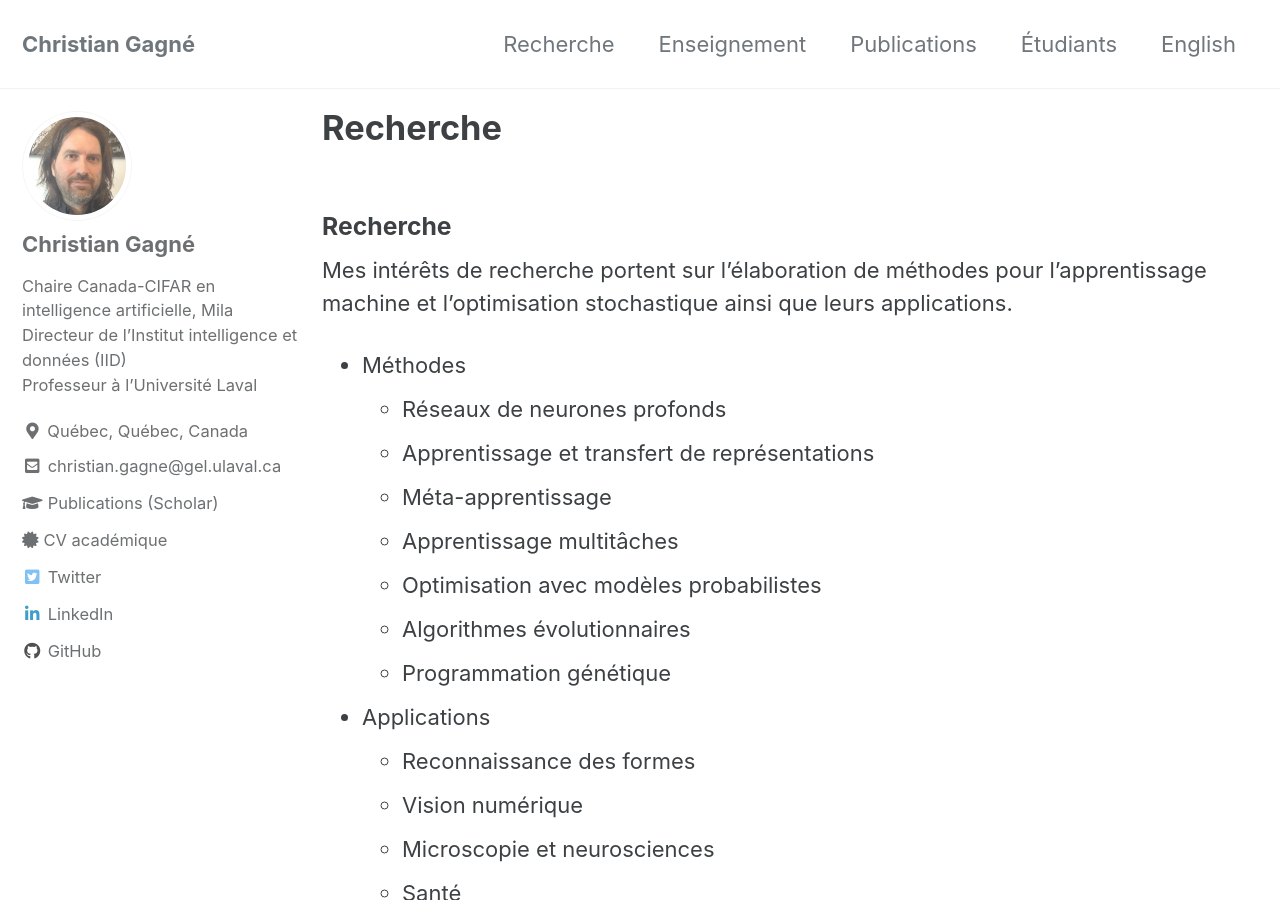
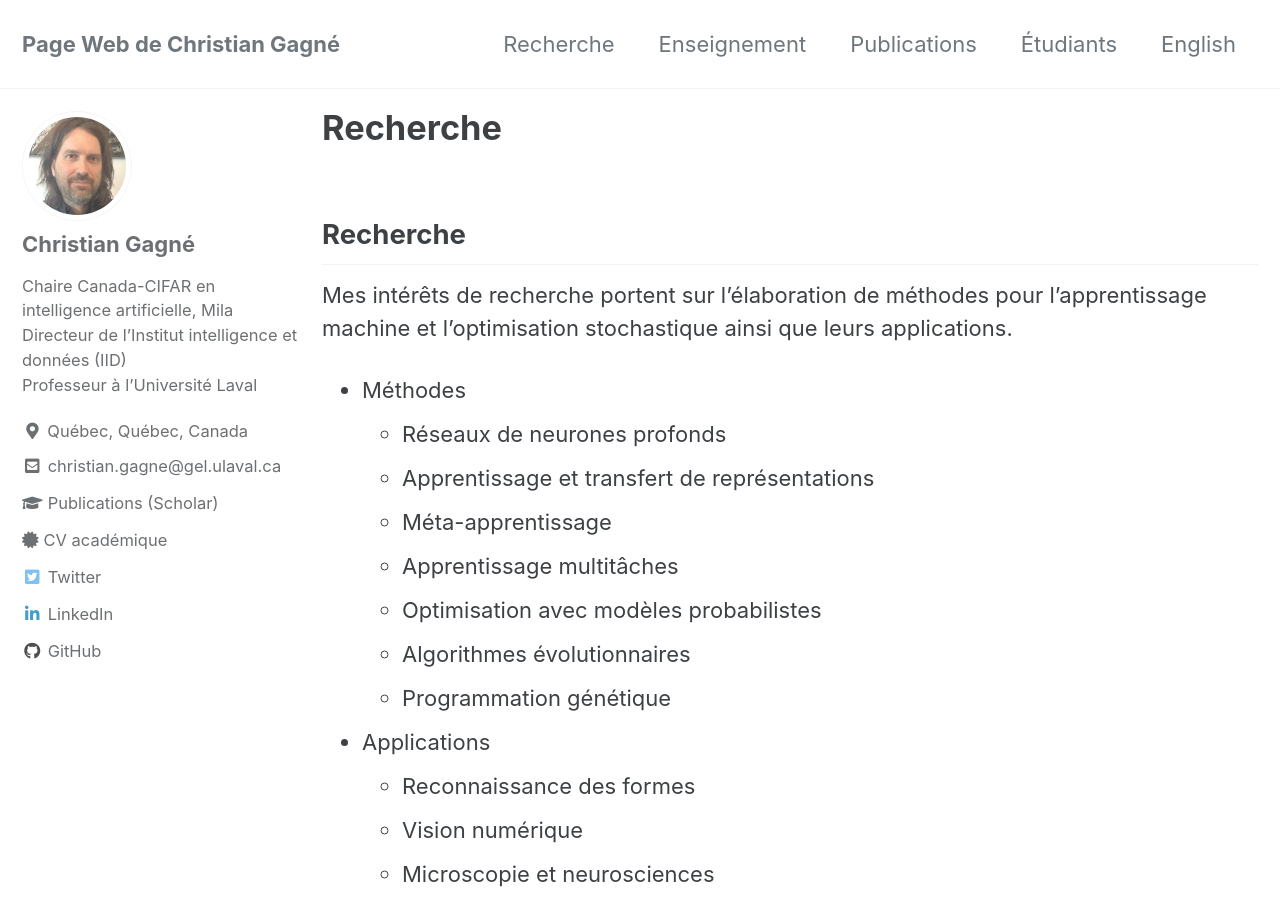
Before and after one commit to chgagne/chgagne.github.io, a Jekyll site: the page built from _pages/recherche.md, in a window 1280 px wide and 900 px high. Built offline with Jekyll 4.4.1, drawn with Linux system fonts in a browser that asks for light colours; cached includes are drawn as plain includes; our own code applies the rules of GitHub Pages for plain Markdown files.

Commit message:
Ajustements

```diff
--- a/_config.yml
+++ b/_config.yml
@@ -15,12 +15,12 @@
 minimal_mistakes_skin    : "default" # "air", "aqua", "contrast", "dark", "dirt", "neon", "mint", "plum", "sunrise"
 
 # Site Settings
-locale                   : "en-US"
-title                    : "Christian Gagné"
+locale                   : "fr-CA"
+title                    : "Page Web de Christian Gagné"
 title_separator          : "-"
 subtitle                 : # site tagline that appears below site title in masthead
 name                     : "Christian Gagné"
-description              : # "Christian Gagné's Webpage"
+description              : "Page Web de Christian Gagné"
 url                      : "https://chgagne.github.io"
 baseurl                  : # the subpath of your site, e.g. "/blog"
 repository               : "chgagne/chgagne.github.io"
@@ -105,7 +105,7 @@ atom_feed:
 author:
   name             : "Christian Gagné"
   avatar           : "/images/cgagne.jpg"
-  bio              : "[Chaire Canada-CIFAR en intelligence artificielle]((https://www.cifar.ca/fr/ia/strategie-pancanadienne-en-matiere-dintelligence-artificielle/les-chaires-en-ia-canada-cifar)), [Mila](https://mila.quebec)<br/> Directeur de l'[Institut intelligence et données (IID)](https://iid.ulaval.ca)<br/> Professeur à l'[Université Laval](http://www.ulaval.ca)"
+  bio              : "[Chaire Canada-CIFAR en intelligence artificielle](https://www.cifar.ca/fr/ia/strategie-pancanadienne-en-matiere-dintelligence-artificielle/les-chaires-en-ia-canada-cifar), [Mila](https://mila.quebec)<br/> Directeur de l'[Institut intelligence et données (IID)](https://iid.ulaval.ca)<br/> Professeur à l'[Université Laval](http://www.ulaval.ca)"
   location         : "Québec, Québec, Canada"
   links:
     - label: "christian.gagne@gel.ulaval.ca"
--- a/_pages/recherche.md
+++ b/_pages/recherche.md
@@ -2,7 +2,7 @@
 permalink: /recherche/
 ---
 
-### Recherche ###
+## Recherche
 
 Mes intérêts de recherche portent sur l’élaboration de méthodes pour l'apprentissage machine et l'optimisation stochastique ainsi que leurs applications.
 
@@ -23,7 +23,7 @@ Mes intérêts de recherche portent sur l’élaboration de méthodes pour l'app
   - Véhicules autonomes
 
 
-### Projets logiciels ###
+### Projets logiciels
 
 - [DEAP : Distributed Evolutionary Algorithms in Python](https://github.com/deap/deap)
 - [SCHNAPS : Generic Population-based Simulator for Public Health](https://github.com/audurand/schnaps)
@@ -31,7 +31,7 @@ Mes intérêts de recherche portent sur l’élaboration de méthodes pour l'app
 - [BEAGLE Puppy](https://code.google.com/archive/p/beagle/wikis/Puppy.wiki)
 - [Library for Lens System Ray Tracing (LLSRT)](http://w3.gel.ulaval.ca/~cgagne/llsrt/)
 
-### Organisation et comités ###
+### Organisation et comités
 
 - Comité d'organisation, [Interactive Labeling and Data Augmentation for Vision](https://ildav-workshop.github.io/), [ICCV 2021](http://iccv2021.thecvf.com/) Workshop, 11 octobre 2021.
 - Track chair, [Evolutionary Machine Learning](https://gecco-2021.sigevo.org/Tracks#EML%20-%20Evolutionary%20Machine%20Learning), [GECCO 2021](https://gecco-2021.sigevo.org/HomePage), Lille, France, 10 au 14 juillet 2021
```
Also changed, not shown: _pages/enseignement.md (+1 -1 lines), _pages/etudiants.md (+3 -3 lines), _pages/index.md (+1 -1 lines).
